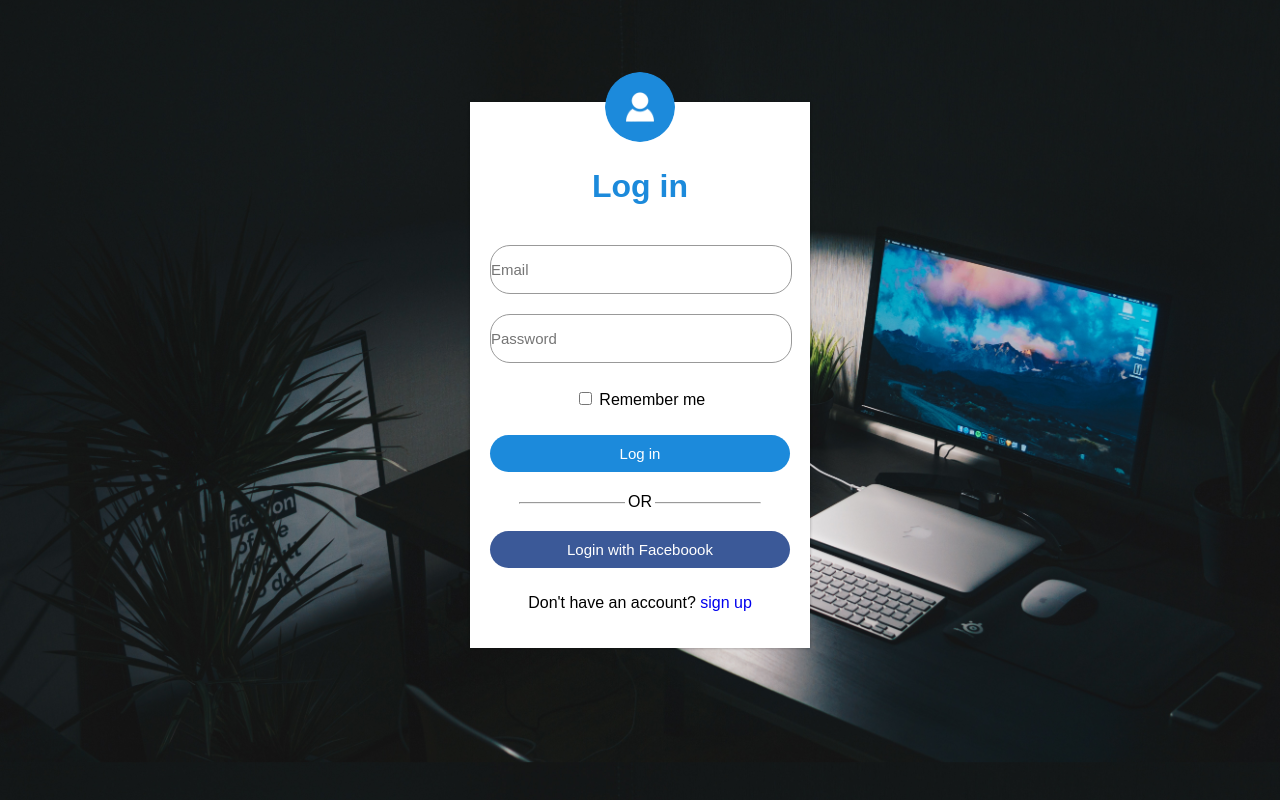
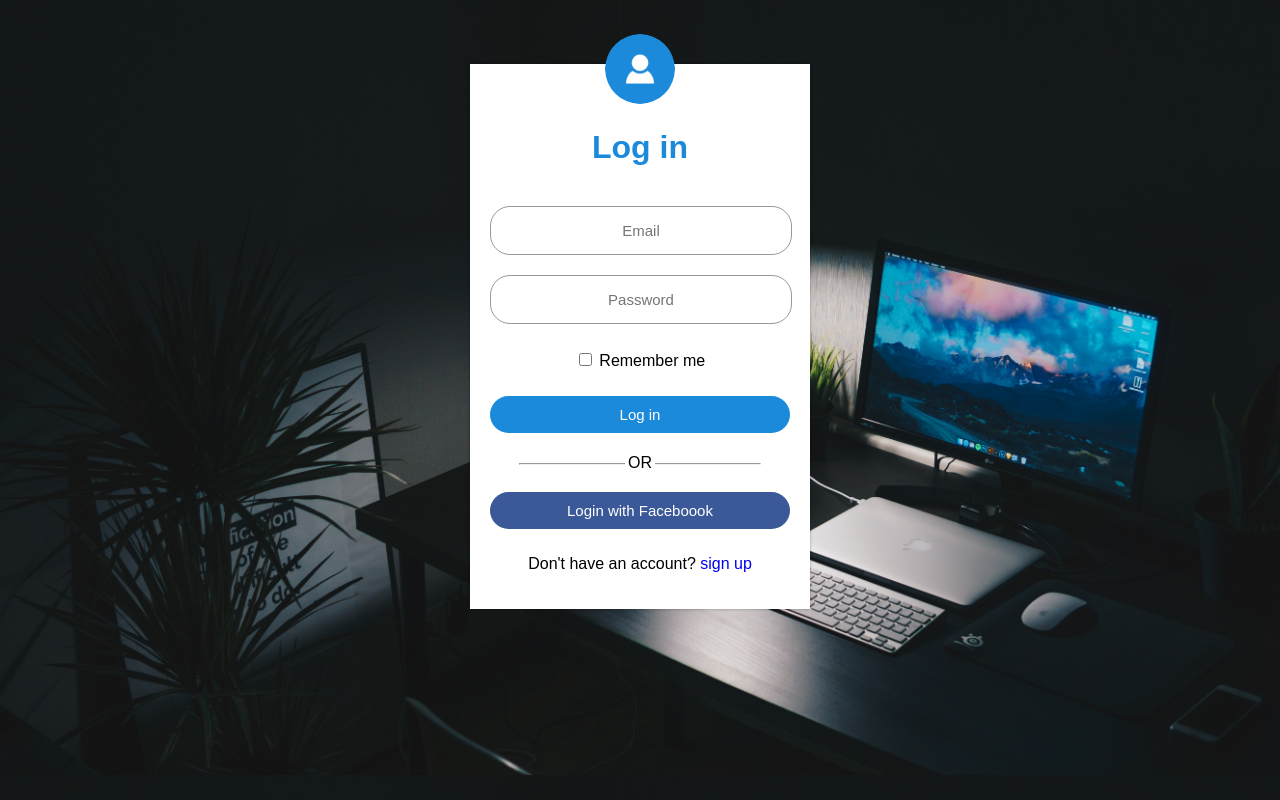
Before and after one commit to Joshebube/Team-Awesome, a PHP site: page /login.html in a window 1280 px wide. Run offline with PHP 8.4, Linux system fonts and the light colour scheme.

Commit message:
modified style.css
centered the text that goes into the input area
added margin to the bottom of the class "awesome-sign-in"

```diff
--- a/login.css
+++ b/login.css
@@ -16,7 +16,7 @@ body{
     box-shadow: 0 0 3px 0 rgba(0,0,0,0.3);
     background: #fff;
     padding: 20px;
-    margin: 8% auto 0;
+    margin: 5% auto;
     text-align: center;
 }
 
@@ -35,7 +35,7 @@ body{
     border: 1px solid #999;
     outline: none;
     font-size: 15px;
-    text-align: justify;
+    text-align: center;
 }
 
 /* global button*/
```
